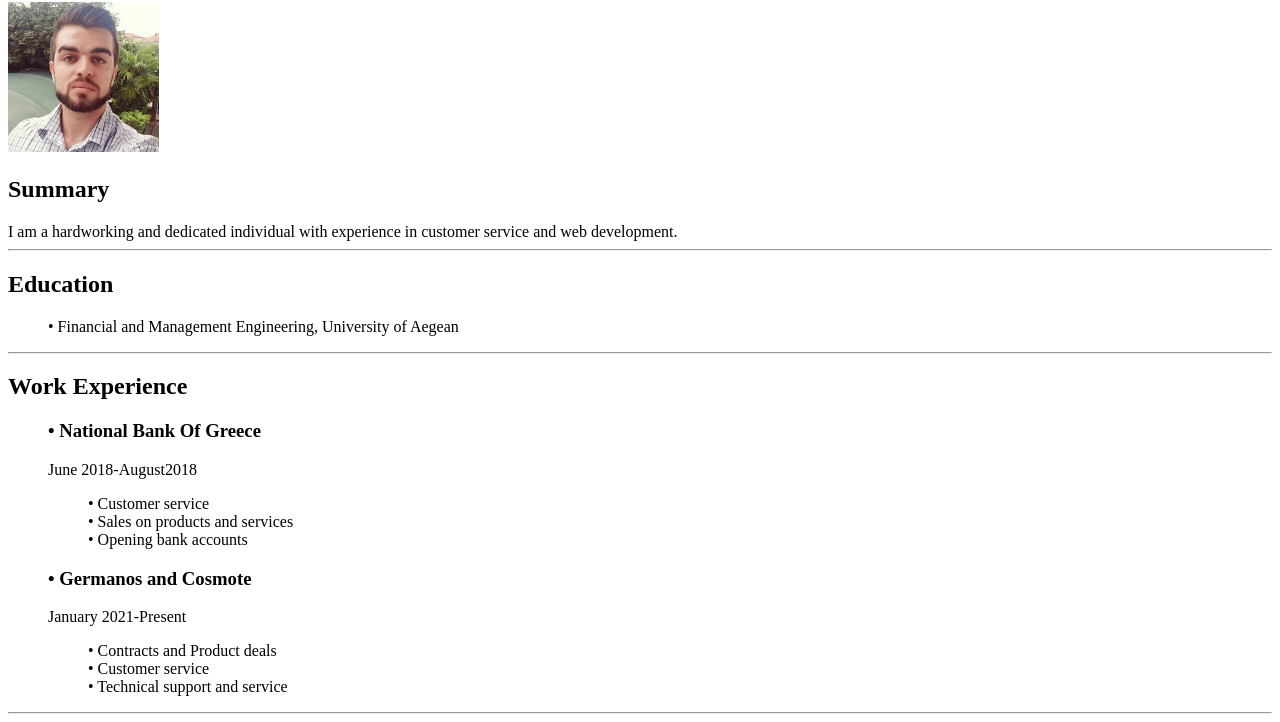
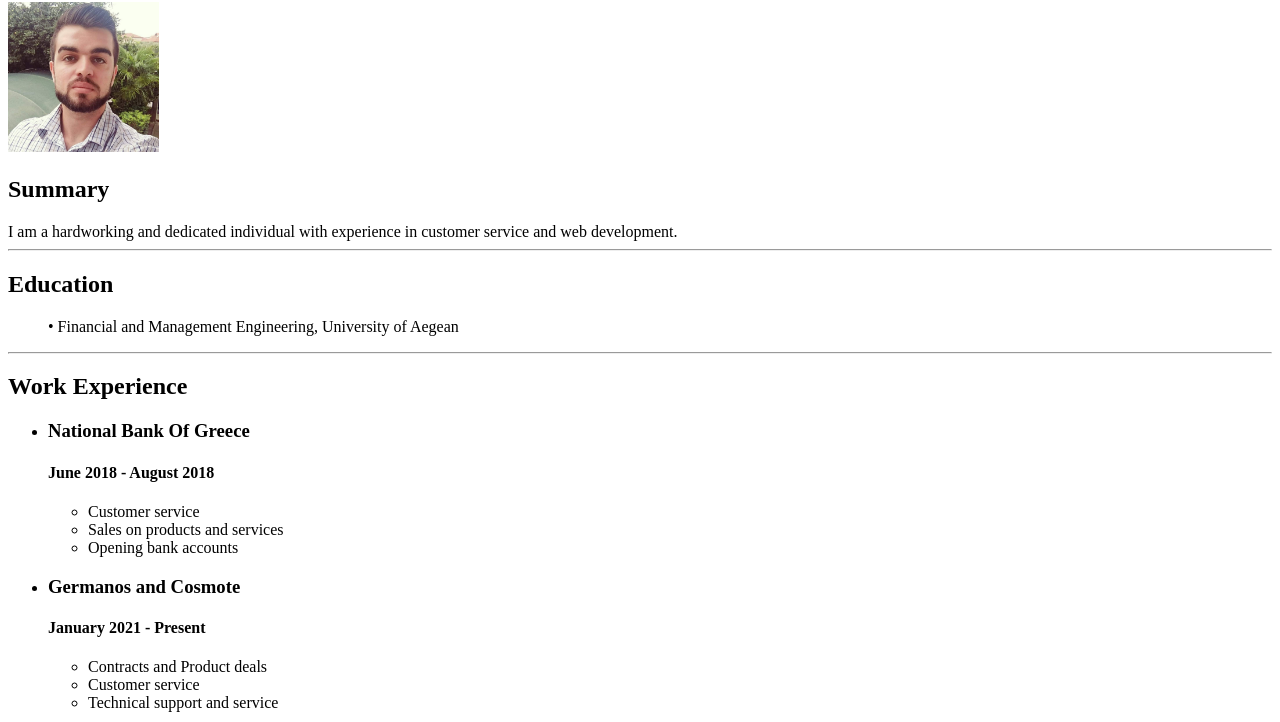
Before and after one commit to GeorgeGrammatikopoulos/GeorgeCv, a plain HTML site: page index.html in a window 1280 px wide. Shown: the part 78-800 px from the top of the page. Drawn offline with Linux system fonts and the light colour scheme.

Commit message:
update html lists

```diff
--- a/index.html
+++ b/index.html
@@ -1,10 +1,12 @@
 <!DOCTYPE html>
 <html lang="en">
+
 <head>
     <meta charset="UTF-8">
     <meta name="viewport" content="width=device-width, initial-scale=1.0">
     <title>My Resume</title>
 </head>
+
 <body>
     <h1>George Grammatikopoulos</h1>
     <img src="./1684232163315.png" alt="Picture of myself" height="150">
@@ -16,24 +18,26 @@
     <hr />
     <h2>Work Experience</h2>
     <ul>
-        <h3>• National Bank Of Greece</h3>
+        <li>
+            <h3>National Bank Of Greece</h3>
+            <h4>June 2018 - August 2018</h4>
+            <ul>
+                <li>Customer service</li>
+                <li>Sales on products and services</li>
+                <li>Opening bank accounts</li>
+            </ul>
+        </li>
+        <li>
+            <h3>Germanos and Cosmote</h3>
+            <h4>January 2021 - Present</h4>
             <p>
-     June 2018-August2018
             <ul>
-        • Customer service <br />
-        • Sales on products and services <br />
-        • Opening bank accounts
+                <li>Contracts and Product deals</li>
+                <li>Customer service</li>
+                <li>Technical support and service</li>
             </ul>
             </p>
-        <h3> • Germanos and Cosmote</h3>
-        January 2021-Present
-        <p>
-        <ul>
-            • Contracts and Product deals <br />
-            • Customer service <br />
-            • Technical support and service
-        </ul>
-    </p>
+        </li>
     </ul>
     <hr />
     <h2>Skills</h2>
@@ -51,8 +55,11 @@
     </ul>
     <hr />
     <h2>Other</h2>
-<a href="./contact.html" alt="My contacts" >Contact me</a>
-<footer><p>© 2023 George</p></footer>
+    <a href="./contact.html" alt="My contacts">Contact me</a>
+    <footer>
+        <p>© 2023 George</p>
+    </footer>
 
 </body>
+
 </html>
```
Lines whose indentation alone changed are shown as unchanged.
